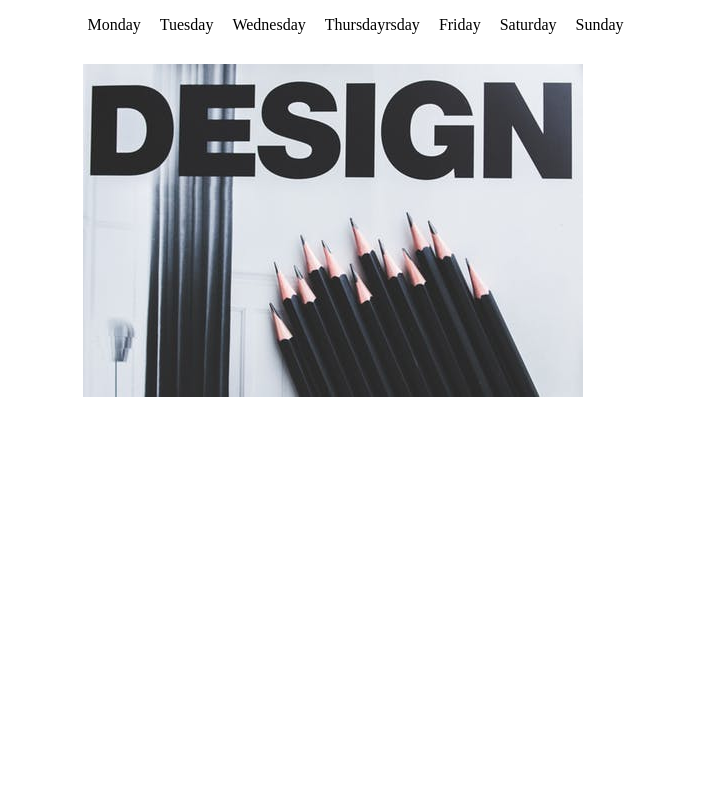
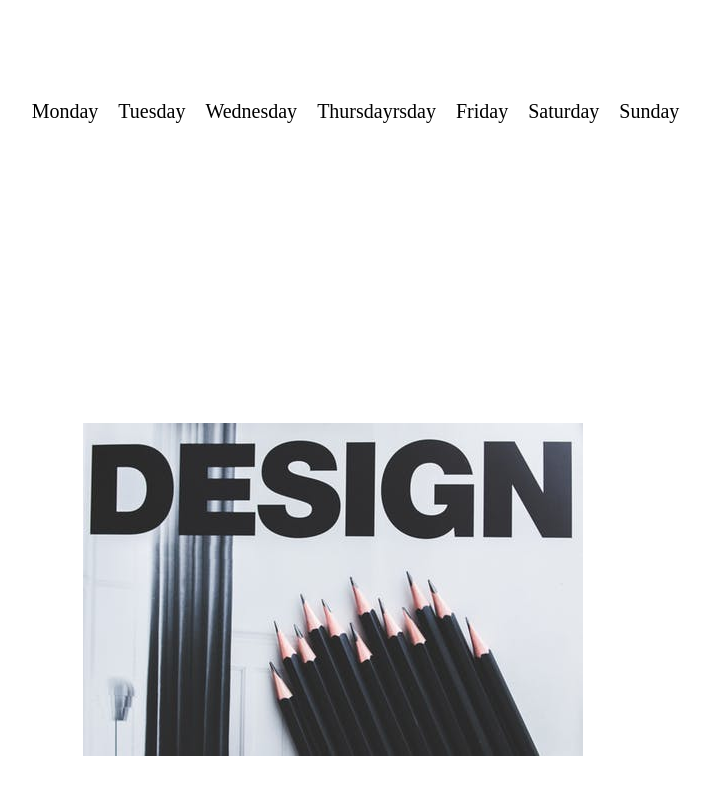
Before and after one commit to iyohey/iyohey.github.io, a Jekyll site: the page about.html, which Jekyll copies as it is, in a window 1280 px wide. Shown: the top 795 px of the page, without its empty margins (307-1018 px from the left). Built offline with Jekyll 4.4.1, drawn with Linux system fonts in a browser that asks for light colours.

Commit message:
Update about.html

```diff
--- a/about.html
+++ b/about.html
@@ -25,6 +25,8 @@
 
 	<nav>
 		<nav id="nav">
+	        <nav style="margin-top: 100px">
+	        <nav font style="font-size: 20px">
 	<ul>
 		<li class="act">Monday</li>
         <li>Tuesday</li>
@@ -37,7 +39,7 @@
     </nav>
 
     <div id="container">
-    	<div style="margin-top: 30px">
+    	<div style="margin-top: 300px">
  <section class="tab" ><img src="/assets/images/a.jpg"></section>
  <section class="tab" ><img src="/assets/images/b.jpg"></section>
  <section class="tab" ><img src="/assets/images/c.jpg"></section>
```
